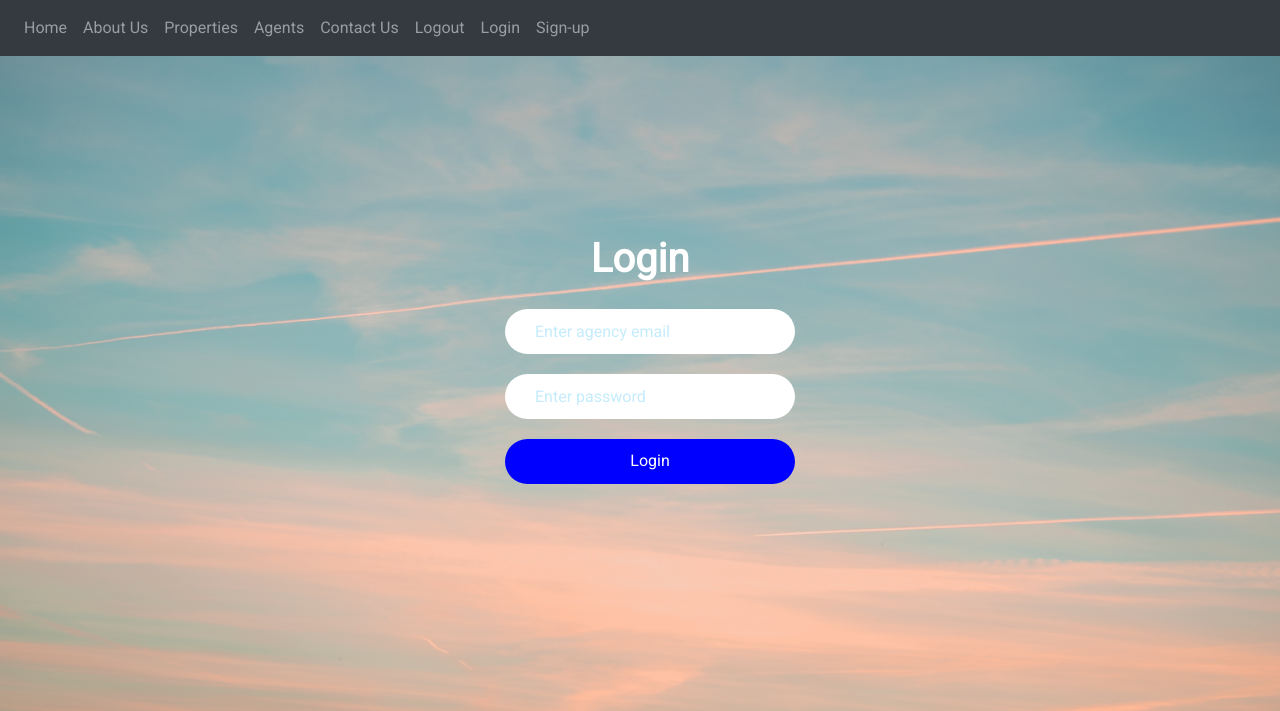
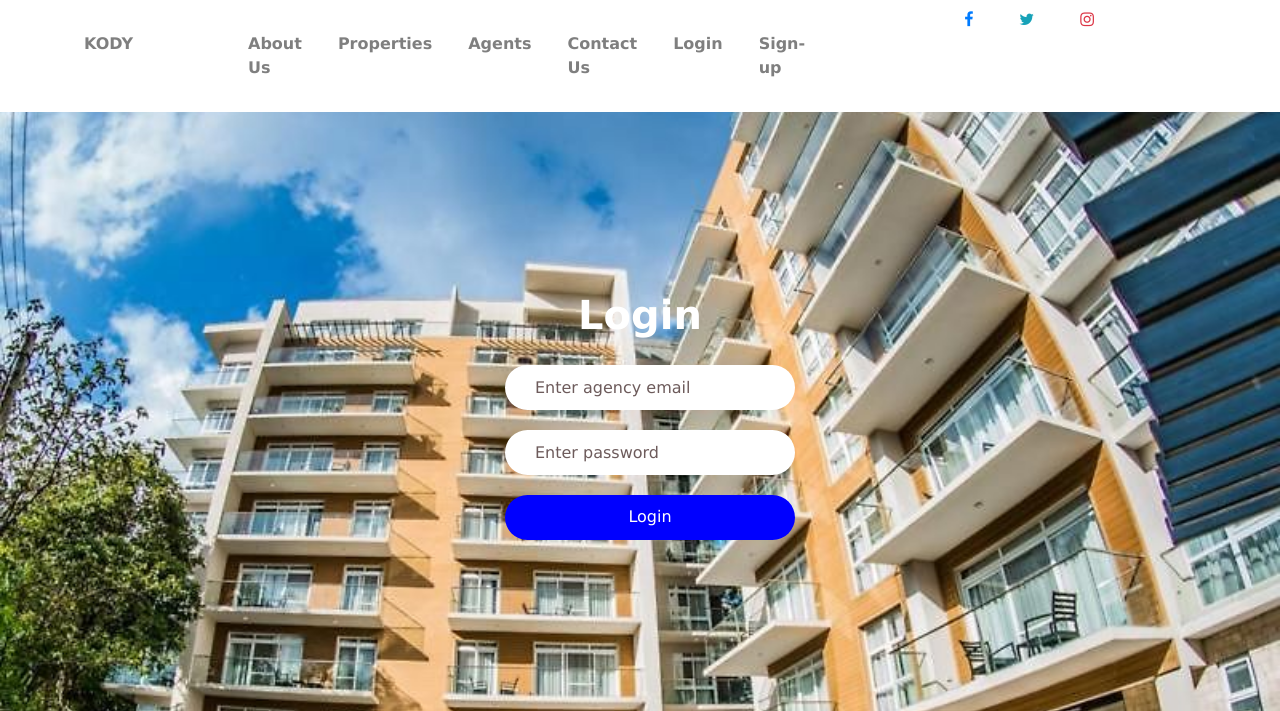
Before and after one commit to ndiritu-prisca/KODY, a Flask app: page /login in a window 1280 px wide. Shown: the top 711 px of the page. Run offline with Flask 3, Linux system fonts and the light colour scheme; some libraries are stand-ins or nearby versions.

Commit message:
Updates to home page

```diff
--- /dev/null
+++ b/website/static/styles/base.css
@@ -0,0 +1,21 @@
+.social-icons {
+    position: absolute;
+    top: 0;
+    left: 80%;
+    transform: translateX(-50%);
+    display: flex;
+    align-items: center;
+}
+
+.social-icons .nav-item {
+    margin-right: 10px;
+}
+#home {
+    margin-left: 60px;
+}
+.nav-item {
+    margin-left: 20px;
+}
+.font-bold {
+    font-weight: bold;
+  }
--- /dev/null
+++ b/website/static/styles/home.css
@@ -0,0 +1,58 @@
+#home {
+  height: 100%; /* Ensure the HTML and body elements take up the full height of the page */
+  width: 100%;
+}
+
+.carousel {
+    height: 100%; /* Set the height of the carousel to 100% */
+    width: 100%;
+  }
+
+.container-fluid {
+    padding: 0; /* Remove default padding from the container */
+  }
+
+  .carousel-inner {
+    height: 500px; /* Adjust the height of the carousel */
+    width: 100%;
+    margin-top: 30px;
+    margin-right: 30px;
+  }
+
+  .carousel-item img {
+    width: 100%; /* Expand the image to fill the carousel item */
+    height: 100%; /* Maintain the aspect ratio of the image */
+    object-fit: cover; /* Crop or stretch the image to cover the entire container */
+  }
+
+  @media (max-width: 767px) {
+    .carousel-inner {
+      height: 300px; /* Adjust the height of the carousel for smaller screens */
+    }
+  }
+
+.carousel-item {
+    height: 77vh;
+    width: 100%;
+}
+.carousel-control-prev,
+.carousel-control-next {
+  width: 5%; /* Adjust the width of the previous and next controls */
+  height: 100%; /* Make the controls occupy the full height of the carousel */
+  opacity: 1; /* Ensure the controls are fully visible */
+  background: none; /* Remove background color */
+  z-index: 1; /* Position the controls above the images */
+}
+
+.carousel-control-prev-icon,
+.carousel-control-next-icon {
+  transform: scale(2); /* Scale up the size of the control icons */
+}
+
+.carousel-control-prev {
+  left: -5%; /* Position the previous control to the left */
+}
+
+.carousel-control-next {
+  right: -5%; /* Position the next control to the right */
+}
--- a/website/templates/base.html
+++ b/website/templates/base.html
@@ -14,32 +14,59 @@
       href="https://stackpath.bootstrapcdn.com/font-awesome/4.7.0/css/font-awesome.min.css"
       crossorigin="anonymous"
     />
-    <link rel="stylesheet" href="../static/styles/login.css" />
-    <link rel="stylesheet" href="../static/styles/about.css" />
-    <link rel="stylesheet" href="../static/styles/contact.css" />
+    <link
+      rel="stylesheet"
+      href="../static/styles/login.css"
+    />
+    <link
+      rel="stylesheet"
+      href="../static/styles/base.css"
+    />
+    <link
+      rel="stylesheet"
+      href="../static/styles/home.css"
+    />
 
     <title>{% block title %}Home{% endblock %}</title>
   </head>
   <body>
-    <nav class="navbar navbar-expand-lg navbar-dark bg-dark">
+    <nav class="navbar navbar-expand-lg navbar-light bg-white py-4">
       <button
         class="navbar-toggler"
         type="button"
         data-toggle="collapse"
         data-target="#navbar"
+        title="Toggle Navigation"
       >
         <span class="navbar-toggler-icon"></span>
       </button>
       <div class="collapse navbar-collapse" id="navbar">
         <div class="navbar-nav">
-          <a class="nav-item nav-link" id="home" href="/">Home</a>
-          <a class="nav-item nav-link" id="aboutUs" href="/aboutUs">About Us</a>
-          <a class="nav-item nav-link" id="properties" href="/properties">Properties</a>
-          <a class="nav-item nav-link" id="agents" href="/agents">Agents</a>
-          <a class="nav-item nav-link" id="contactUs" href="/contactUs">Contact Us</a>
-          <a class="nav-item nav-link" id="logout" href="/logout">Logout</a>
-          <a class="nav-item nav-link" id="login" href="/login">Login</a>
-          <a class="nav-item nav-link" id="signUp" href="/sign-up">Sign-up</a>
+          <div class="social-icons">
+            <a class="nav-item nav-link" href="#">
+              <i class="fa fa-facebook text-primary"></i>
+              <span class="sr-only">Visit our Facebook page</span>
+            </a>
+            <a class="nav-item nav-link" href="#">
+              <i class="fa fa-twitter text-info"></i>
+              <span class="sr-only">Visit our Twitter page</span>
+            </a>
+            <a class="nav-item nav-link" href="#">
+              <i class="fa fa-instagram text-danger"></i>
+              <span class="sr-only">Visit our Instagram page</span>
+            </a>
+          </div>
+          {% if user.is_authenticated %}
+          <a class="nav-item nav-link font-bold" id="logout" href="/logout">Logout</a>
+          {% else %}
+          <a class="nav-item nav-link font-bold" id="home" href="/">KODY</a>
+          <a class="nav-item nav-link font-bold" id="aboutUs" href="/aboutUs">About Us</a>
+          <a class="nav-item nav-link font-bold" id="properties" href="/properties">Properties</a>
+          <a class="nav-item nav-link font-bold" id="agents" href="/agents">Agents</a>
+          <a class="nav-item nav-link font-bold" id="contactUs" href="/contactUs">Contact Us</a>
+          <a class="nav-item nav-link font-bold" id="login" href="/login">Login</a>
+          <a class="nav-item nav-link font-bold" id="signUp" href="/sign-up">Sign-up</a>
+          {% endif %}
         </div>
       </div>
     </nav>
@@ -83,18 +110,8 @@
       integrity="sha384-JZR6Spejh4U02d8jOt6vLEHfe/JQGiRRSQQxSfFWpi1MquVdAyjUar5+76PVCmYl"
       crossorigin="anonymous"
     ></script>
-
-{% block javascript %}
-    <script type="text/javascript">
-      function deleteNote(noteId) {
-  fetch("/delete-note", {
-    method: "POST",
-    body: JSON.stringify({ noteId: noteId }),
-  }).then((_res) => {
-    window.location.href = "/";
-  });
-  }
-</script>
-{% endblock %}
+    <script>
+      src="../static/scripts/home.js"
+    </script>
   </body>
 </html>
```
Also changed, not shown: website/templates/home.html (+35 -9 lines), website/__init__.py (line endings or trailing spaces), website/static/images/front.jpg (added), website/static/images/inside.jpg (added), 1 other file.
